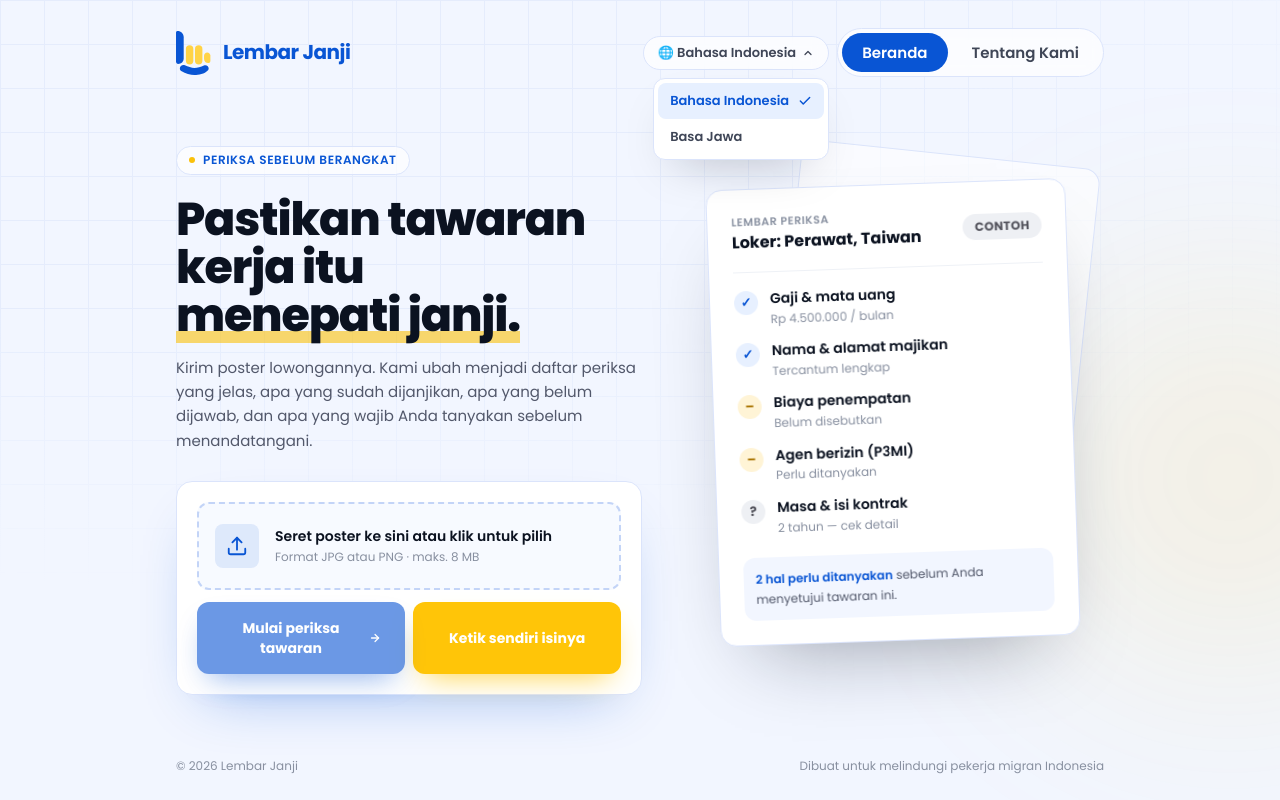
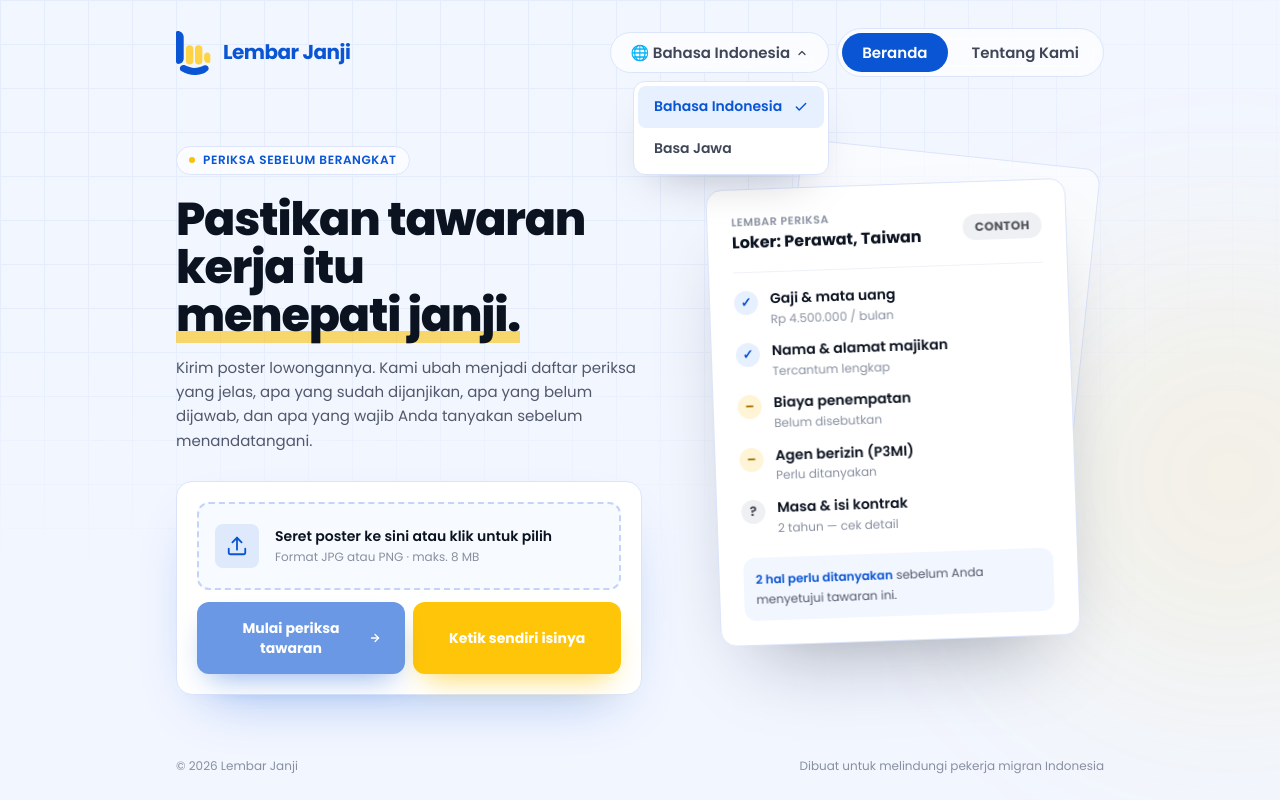
Before and after one commit to codezeros18/ifest-malumalu, a Next.js app: page / in a window 1280 px wide. Both pictures are taken after a click on the button "Pilih bahasa". Built offline with nearby package versions, Linux system fonts and the light colour scheme.

Commit message:
fix: change langueage dropdown size

```diff
--- a/src/app/page.tsx
+++ b/src/app/page.tsx
@@ -584,7 +584,7 @@ export default function App() {
               aria-label={LABEL_PILIH_BAHASA}
               aria-haspopup="listbox"
               aria-expanded={bahasaMenuTerbuka}
-              className="inline-flex items-center gap-1.5 rounded-full border border-[#dbe4fb] bg-white/70 px-3.5 py-1.5 text-[13px] font-semibold text-[#3f4657] backdrop-blur transition-colors hover:text-[#0955d4]"
+              className="inline-flex items-center gap-1.5 rounded-full border border-[#dbe4fb] bg-white/70 px-5 py-2 text-[15px] font-semibold text-[#3f4657] backdrop-blur transition-colors hover:text-[#0955d4]"
             >
               🌐{" "}
               {bahasa === "id" ? LABEL_GANTI_BAHASA_ID : LABEL_GANTI_BAHASA_JV}
@@ -605,7 +605,7 @@ export default function App() {
             {bahasaMenuTerbuka ? (
               <div
                 role="listbox"
-                className="absolute right-0 top-[calc(100%+8px)] z-30 w-44 overflow-hidden rounded-xl border border-[#dbe4fb] bg-white p-1 shadow-[0_20px_50px_-25px_rgba(11,18,32,0.35)]"
+                className="absolute right-0 top-[calc(100%+8px)] z-30 min-w-[190px] overflow-hidden rounded-xl border border-[#dbe4fb] bg-white p-1 shadow-[0_20px_50px_-25px_rgba(11,18,32,0.35)]"
               >
                 {(
                   [
@@ -619,7 +619,7 @@ export default function App() {
                     role="option"
                     aria-selected={bahasa === kode}
                     onClick={() => pilihBahasa(kode)}
-                    className={`flex w-full items-center justify-between rounded-lg px-3 py-2 text-left text-[13px] font-semibold transition-colors ${
+                    className={`flex w-full items-center justify-between gap-3 rounded-lg px-4 py-2.5 text-left text-[14px] font-semibold transition-colors ${
                       bahasa === kode
                         ? "bg-[#e7f0ff] text-[#0955d4]"
                         : "text-[#3f4657] hover:bg-[#f2f6ff]"
--- a/src/ui/SitusNavbar.tsx
+++ b/src/ui/SitusNavbar.tsx
@@ -93,7 +93,7 @@ export default function SitusNavbar({
               aria-label={LABEL_PILIH_BAHASA}
               aria-haspopup="listbox"
               aria-expanded={bahasaMenuTerbuka}
-              className="inline-flex items-center gap-1.5 rounded-full border border-[#dbe4fb] bg-white/70 px-3.5 py-1.5 text-[13px] font-semibold text-[#3f4657] backdrop-blur transition-colors hover:text-[#0955d4]"
+              className="inline-flex items-center gap-1.5 rounded-full border border-[#dbe4fb] bg-white/70 px-5 py-2 text-[15px] font-semibold text-[#3f4657] backdrop-blur transition-colors hover:text-[#0955d4]"
             >
               🌐{" "}
               {bahasa === "id" ? LABEL_GANTI_BAHASA_ID : LABEL_GANTI_BAHASA_JV}
@@ -114,7 +114,7 @@ export default function SitusNavbar({
             {bahasaMenuTerbuka ? (
               <div
                 role="listbox"
-                className="absolute right-0 top-[calc(100%+8px)] z-30 w-44 overflow-hidden rounded-xl border border-[#dbe4fb] bg-white p-1 shadow-[0_20px_50px_-25px_rgba(11,18,32,0.35)]"
+                className="absolute right-0 top-[calc(100%+8px)] z-30 min-w-[190px] overflow-hidden rounded-xl border border-[#dbe4fb] bg-white p-1 shadow-[0_20px_50px_-25px_rgba(11,18,32,0.35)]"
               >
                 {PILIHAN_BAHASA.map(([kode, label]) => (
                   <button
@@ -123,7 +123,7 @@ export default function SitusNavbar({
                     role="option"
                     aria-selected={bahasa === kode}
                     onClick={() => pilihBahasa(kode)}
-                    className={`flex min-h-11 w-full items-center justify-between rounded-lg px-3 py-2 text-left text-sm font-semibold transition-colors ${
+                    className={`flex min-h-11 w-full items-center justify-between gap-3 rounded-lg px-4 py-2.5 text-left text-[14px] font-semibold transition-colors ${
                       bahasa === kode
                         ? "bg-[#e7f0ff] text-[#0955d4]"
                         : "text-[#3f4657] hover:bg-[#f2f6ff]"
```
